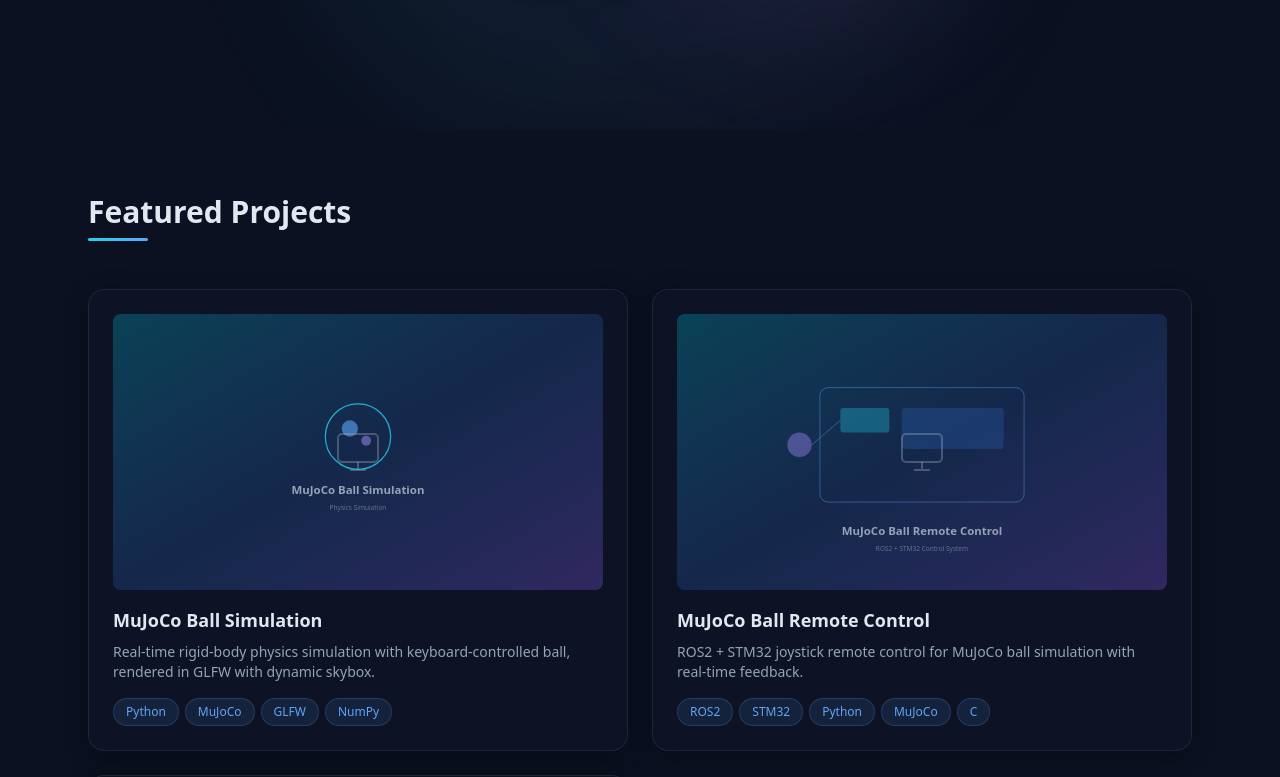
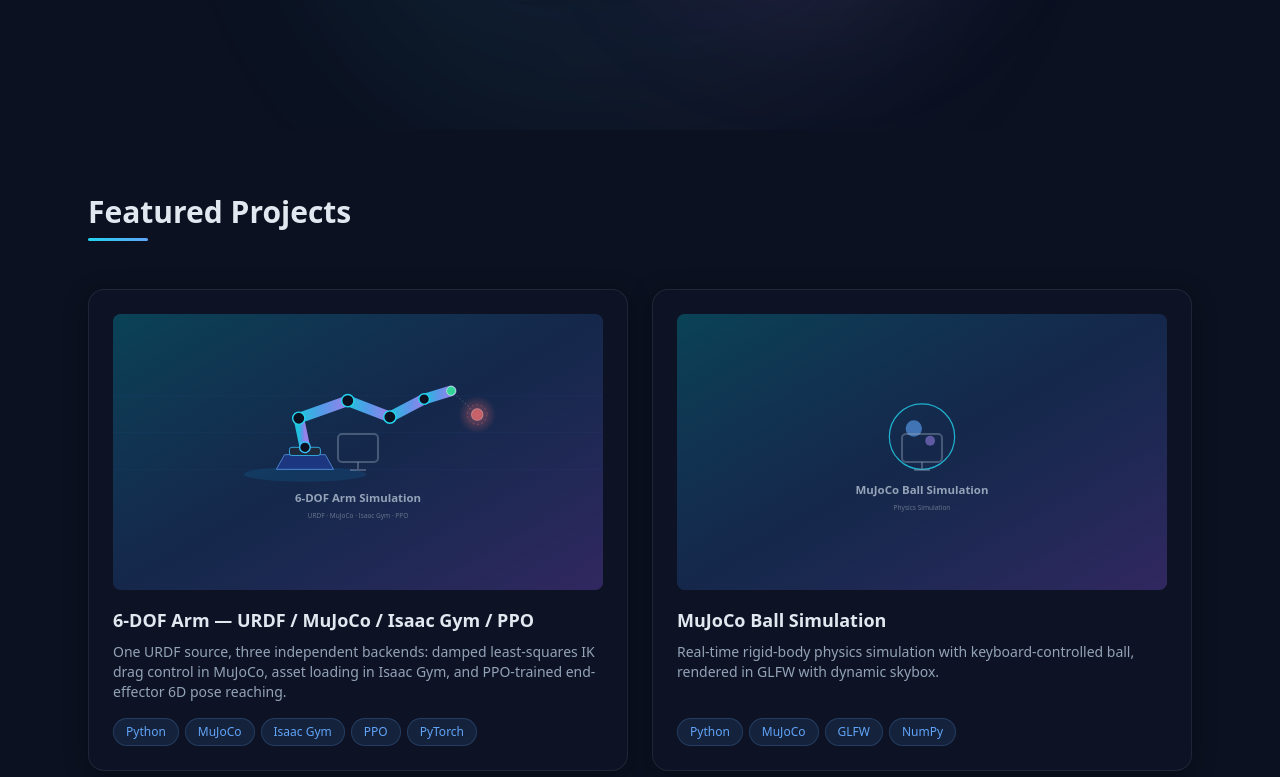
Before and after one commit to W19573402076/wck-web, a Next.js app: page /en in a window 1280 px wide. Shown: the part 520-1297 px from the top of the page. Built offline with nearby package versions, Linux system fonts and the light colour scheme.

Commit message:
Add URDF_arm 6-DOF arm project

```diff
--- a/src/data/projects.ts
+++ b/src/data/projects.ts
@@ -13,6 +13,44 @@ export interface Project {
 }
 
 export const projects: Project[] = [
+  {
+    slug: "urdf-arm",
+    title: {
+      en: "6-DOF Arm — URDF / MuJoCo / Isaac Gym / PPO",
+      zh: "六轴机械臂 — URDF / MuJoCo / Isaac Gym / PPO",
+    },
+    shortDescription: {
+      en: "One URDF source, three independent backends: damped least-squares IK drag control in MuJoCo, asset loading in Isaac Gym, and PPO-trained end-effector 6D pose reaching.",
+      zh: "同一份 URDF，三个互相独立的实验后端：MuJoCo 阻尼最小二乘 IK 拖拽控制、Isaac Gym 资产加载、PPO 训练末端 6D 位姿到达。",
+    },
+    longDescription: {
+      en: "A 6-axis manipulator (base_link + Link1~Link6, Joint1~Joint6) exported from SolidWorks as a ROS-format URDF, taken through three separate simulation and learning backends. The MuJoCo backend converts the URDF to MJCF and implements a semi-transparent mocap target ball that can be dragged with Ctrl + mouse; a damped least-squares IK solver runs every frame and drives the end-effector to the target through position servos, converging to 0.000000 mm steady-state error and tracking a moving target within 1~3 mm. The Isaac Gym backend rebuilds the same URDF into a loadable asset with rewritten mesh paths. The RL backend trains a PPO policy on legged_gym — the env subclasses LeggedRobot with zero modifications to legged_gym itself — reaching random 6D poses with 7.6 mm median position error and 0.99 degree median orientation error (90.5% strict success rate) after scaling the network from [256,128,64] to [512,256,128] and training for 20000 iterations. Each backend has its own README documenting the pitfalls actually hit — package:// mesh paths, CAD mesh self-collision, and URDF loading segfaults — each with measured data rather than a one-line verdict.",
+      zh: "一台六轴机械臂（base_link + Link1~Link6，Joint1~Joint6）由 SolidWorks 插件导出为 ROS 格式 URDF，并在三个互相独立的仿真与学习后端上实现。MuJoCo 后端将 URDF 转换为 MJCF，场景中放置一个半透明红色 mocap 目标球，Ctrl + 鼠标拖动即可移动，脚本每帧用阻尼最小二乘 IK 解算关节角并通过位置伺服驱动末端，稳态位置误差收敛到 0.000000 mm，跟踪运动目标时误差约 1~3 mm。Isaac Gym 后端把同一份 URDF 改写网格路径后构建为可加载资产。强化学习后端基于 legged_gym 用 PPO 训练策略（env 继承 LeggedRobot，legged_gym 一行没改），让末端到达随机 6D 位姿，网络从 [256,128,64] 放大到 [512,256,128] 并训练 20000 迭代后，位置误差中位数 7.6 mm、姿态误差中位数 0.99°，严格达标率 90.5%。三个子 README 都记录了实际踩过的坑——package:// 网格路径、CAD 网格自碰撞、URDF 加载段错误——每条都带实测数据。",
+    },
+    techStack: ["Python", "MuJoCo", "Isaac Gym", "PPO", "PyTorch"],
+    features: {
+      en: [
+        "ROS-format URDF exported from SolidWorks CAD",
+        "MuJoCo drag-target control with damped least-squares IK",
+        "0.000000 mm steady-state IK error (1~3 mm while tracking)",
+        "Isaac Gym asset pipeline from the same URDF",
+        "PPO 6D pose reaching on legged_gym, zero framework edits",
+        "7.6 mm / 0.99° median error, 90.5% strict success rate",
+      ],
+      zh: [
+        "SolidWorks 导出的 ROS 格式 URDF",
+        "MuJoCo 拖拽目标 + 阻尼最小二乘 IK",
+        "稳态 IK 误差 0.000000 mm（跟踪目标时 1~3 mm）",
+        "同一份 URDF 构建 Isaac Gym 资产",
+        "基于 legged_gym 的 PPO 6D 位姿到达（框架零改动）",
+        "位置 7.6 mm / 姿态 0.99°，严格达标率 90.5%",
+      ],
+    },
+    imageUrl: "/images/projects/urdf-arm.svg",
+    githubUrl: "https://github.com/W19573402076/URDF_arm",
+    featured: true,
+    year: 2026,
+  },
   {
     slug: "mujoco-ball-simulation",
     title: {
```
Also changed, not shown: public/images/projects/urdf-arm.svg (added).
